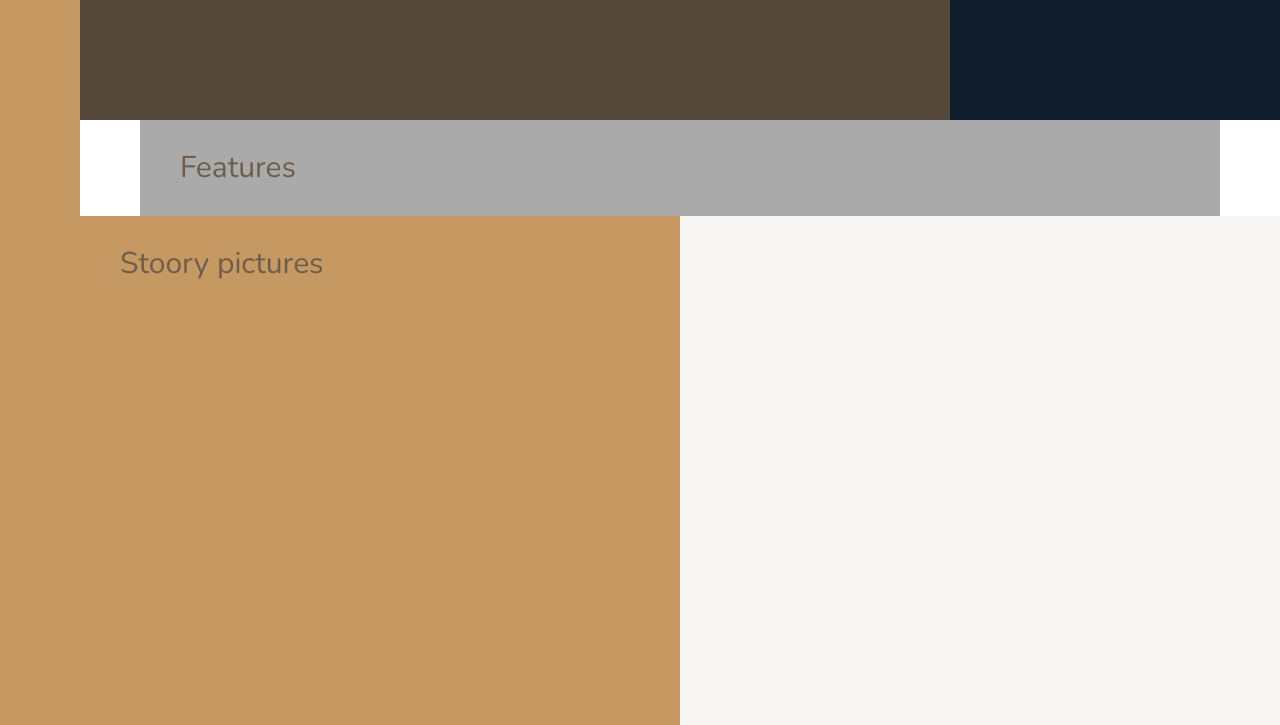
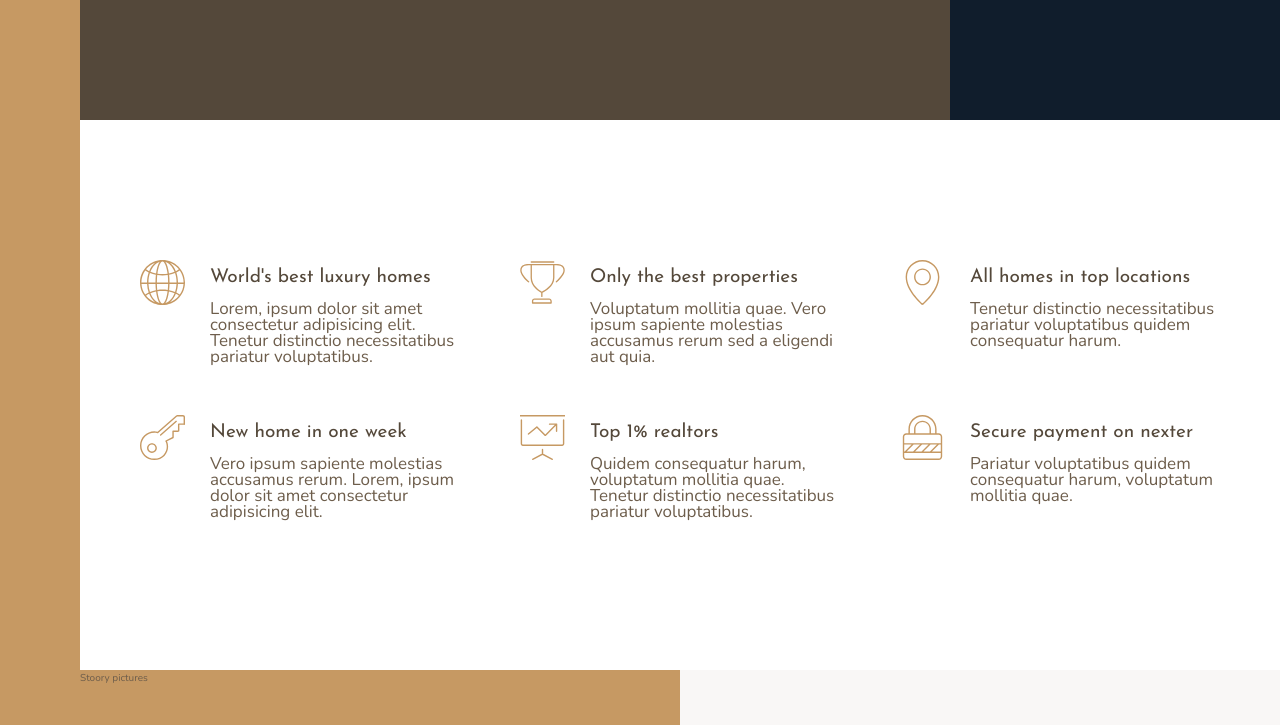
Before and after one commit to kelvin0712/nexter-ui, a website: page index.html in a window 1280 px wide. Shown: the part 520-1245 px from the top of the page. Drawn offline with nearby package versions, Linux system fonts and the light colour scheme.

Commit message:
Finish building features section.

```diff
--- a/index.html
+++ b/index.html
@@ -28,7 +28,71 @@
     </div>
 
     <section class="features">
-      Features
+      <div class="feature">
+        <svg class="feature__icon">
+          <use xlink:href="img/sprite.svg#icon-global"></use>
+        </svg>
+        <h4 class="heading-4 heading-4--dark">World's best luxury homes</h4>
+        <p class="feature__text">
+          Lorem, ipsum dolor sit amet consectetur adipisicing elit. Tenetur
+          distinctio necessitatibus pariatur voluptatibus.
+        </p>
+      </div>
+
+      <div class="feature">
+        <svg class="feature__icon">
+          <use xlink:href="img/sprite.svg#icon-trophy"></use>
+        </svg>
+        <h4 class="heading-4 heading-4--dark">Only the best properties</h4>
+        <p class="feature__text">
+          Voluptatum mollitia quae. Vero ipsum sapiente molestias accusamus
+          rerum sed a eligendi aut quia.
+        </p>
+      </div>
+
+      <div class="feature">
+        <svg class="feature__icon">
+          <use xlink:href="img/sprite.svg#icon-map-pin"></use>
+        </svg>
+        <h4 class="heading-4 heading-4--dark">All homes in top locations</h4>
+        <p class="feature__text">
+          Tenetur distinctio necessitatibus pariatur voluptatibus quidem
+          consequatur harum.
+        </p>
+      </div>
+
+      <div class="feature">
+        <svg class="feature__icon">
+          <use xlink:href="img/sprite.svg#icon-key"></use>
+        </svg>
+        <h4 class="heading-4 heading-4--dark">New home in one week</h4>
+        <p class="feature__text">
+          Vero ipsum sapiente molestias accusamus rerum. Lorem, ipsum dolor sit
+          amet consectetur adipisicing elit.
+        </p>
+      </div>
+
+      <div class="feature">
+        <svg class="feature__icon">
+          <use xlink:href="img/sprite.svg#icon-presentation"></use>
+        </svg>
+        <h4 class="heading-4 heading-4--dark">Top 1% realtors</h4>
+        <p class="feature__text">
+          Quidem consequatur harum, voluptatum mollitia quae. Tenetur distinctio
+          necessitatibus pariatur voluptatibus.
+        </p>
+      </div>
+
+      <div class="feature">
+        <svg class="feature__icon">
+          <use xlink:href="img/sprite.svg#icon-lock"></use>
+        </svg>
+        <h4 class="heading-4 heading-4--dark">Secure payment on nexter</h4>
+        <p class="feature__text">
+          Pariatur voluptatibus quidem consequatur harum, voluptatum mollitia
+          quae.
+        </p>
+      </div>
     </section>
 
     <div class="story__pictures">
--- a/sass/_base.scss
+++ b/sass/_base.scss
@@ -42,9 +42,4 @@ body {
     [center-start] repeat(8, [col-start] minmax(min-content, 14rem) [col-end])
     [center-end] minmax(6rem, 1fr)
     [full-end];
-
-  & > * {
-    padding: 40px;
-    font-size: 3rem;
-  }
 }
--- a/sass/_features.scss
+++ b/sass/_features.scss
@@ -1,4 +1,31 @@
 .features {
-  background-color: $color-grey-light-2;
   grid-column: center-start / center-end;
+
+  margin: 15rem 0;
+
+  display: grid;
+  // grid-template-columns: repeat(3, 1fr);
+  grid-template-columns: repeat(auto-fit, minmax(25rem, 1fr));
+  grid-gap: 60px;
+  align-items: start;
 }
+
+.feature {
+  display: grid;
+  grid-template-columns: min-content 1fr;
+  grid-row-gap: 1.5rem;
+  grid-column-gap: 2.5rem;
+
+  &__icon {
+    fill: $color-primary;
+    width: 4.5rem;
+    height: 4.5rem;
+    transform: translateY(-1rem);
+
+    grid-row: 1 / span 2;
+  }
+
+  &__text {
+    font-size: 1.7rem;
+  }
+}
--- a/sass/_typography.scss
+++ b/sass/_typography.scss
@@ -0,0 +1,27 @@
+%heading {
+  font-family: $font-display;
+  font-weight: 400;
+}
+
+.heading-1 {
+  @extend %heading;
+}
+.heading-2 {
+  @extend %heading;
+}
+.heading-3 {
+  @extend %heading;
+}
+.heading-4 {
+  @extend %heading;
+
+  font-size: 1.9rem;
+
+  &--light {
+    color: $color-grey-light-1;
+  }
+
+  &--dark {
+    color: $color-grey-dark-1;
+  }
+}
```
Also changed, not shown: css/style.css.
